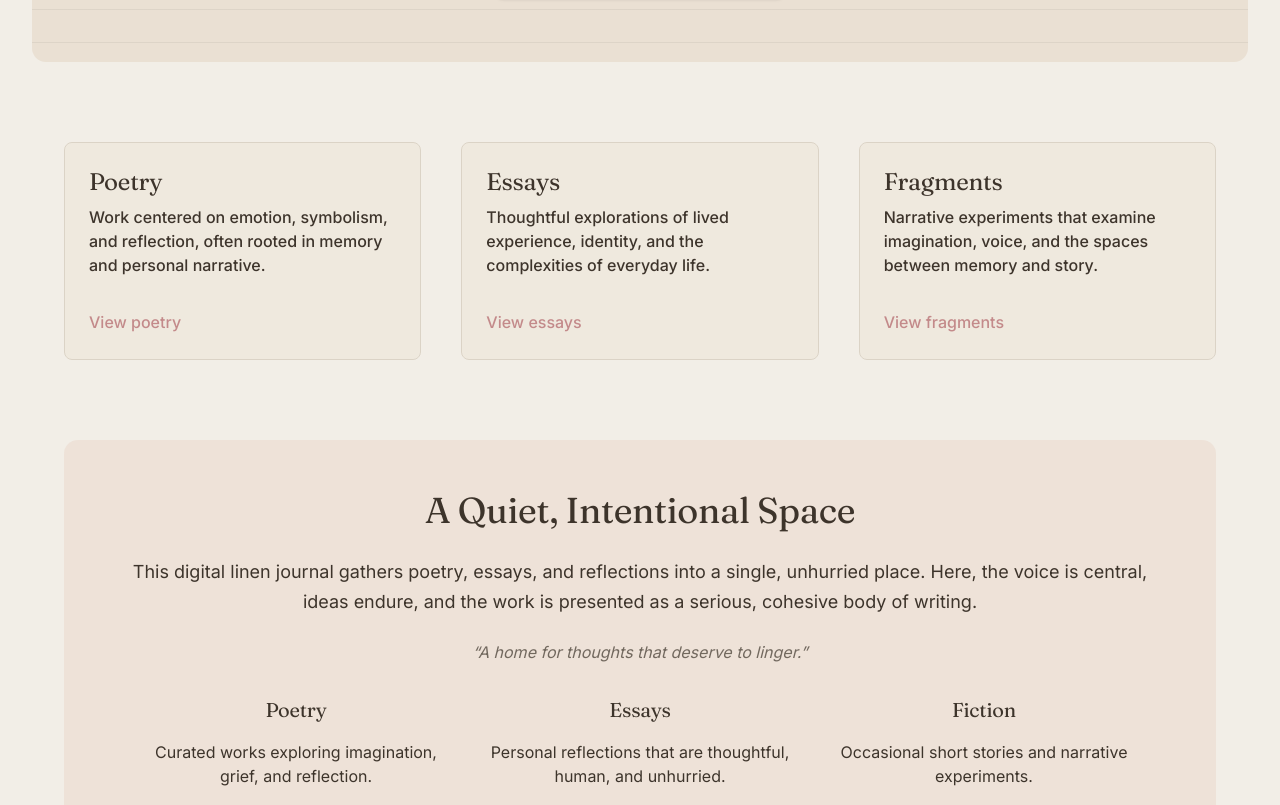
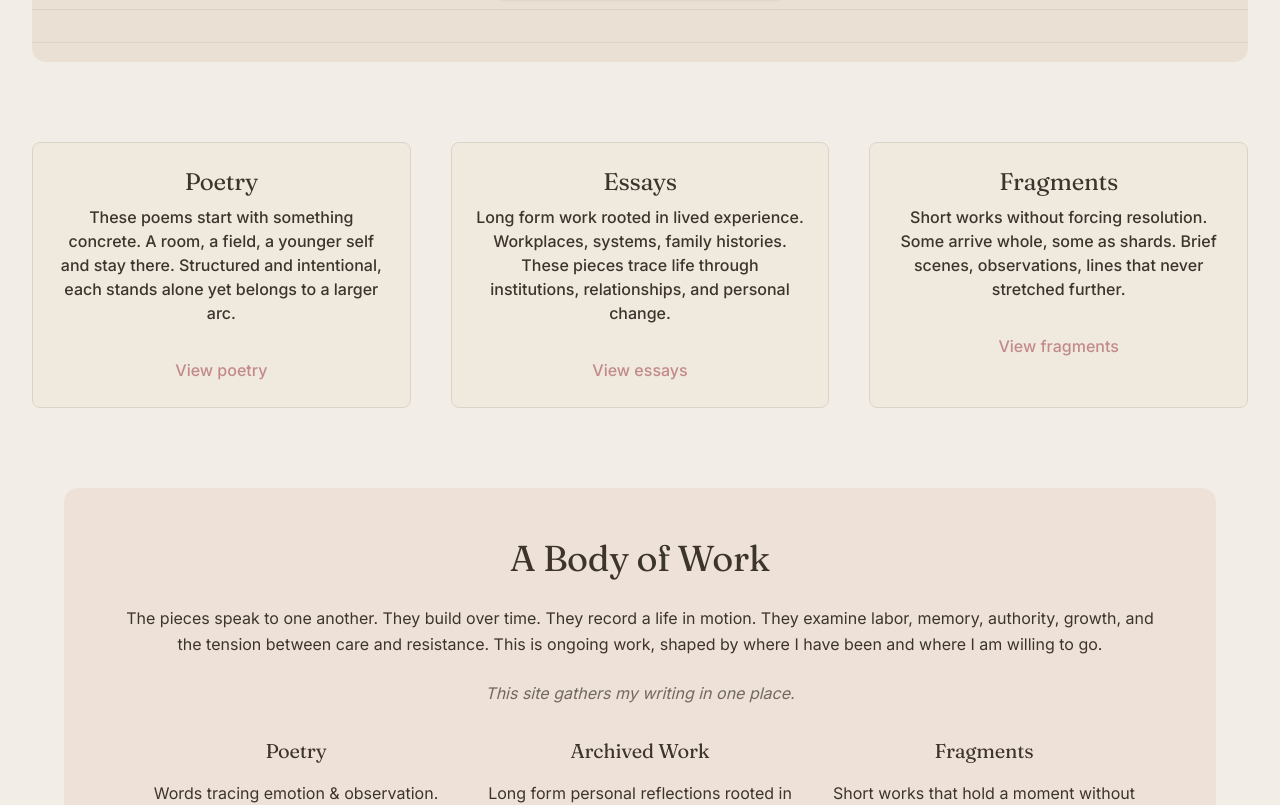
Before and after one commit to nullm0ose/lSickles-Public, a React (Vite) app: page /#/ in a window 1280 px wide. Shown: the part 502-1307 px from the top of the page. Built offline with nearby package versions, Linux system fonts and the light colour scheme.

Commit message:
Home Page Revisions 2

```diff
--- a/src/pages/Home.tsx
+++ b/src/pages/Home.tsx
@@ -67,24 +67,24 @@ export default function Home() {
       </section>
 
       {/* Featured Sections */}
-   <section className="mx-auto max-w-6xl grid grid-cols-1 md:grid-cols-3 gap-6 md:gap-10">
+   <section className="mx-auto max-w-7xl grid grid-cols-1 md:grid-cols-3 gap-6 md:gap-10">
   {[
     {
       title: "Poetry",
       description:
-        "Work centered on emotion, symbolism, and reflection, often rooted in memory and personal narrative.",
+        " These poems start with something concrete. A room, a field, a younger self and stay there. Structured and intentional, each stands alone yet belongs to a larger arc.",
       href: "poetry", // <-- no leading slash
     },
     {
       title: "Essays",
       description:
-        "Thoughtful explorations of lived experience, identity, and the complexities of everyday life.",
+        "Long form work rooted in lived experience. Workplaces, systems, family histories. These pieces trace life through institutions, relationships, and personal change.",
       href: "archive", // <-- no leading slash
     },
     {
       title: "Fragments",
       description:
-        "Narrative experiments that examine imagination, voice, and the spaces between memory and story.",
+        "Short works without forcing resolution. Some arrive whole, some as shards. Brief scenes, observations, lines that never stretched further. ",
       href: "fragments", // <-- use the actual route
     },
   ].map((item, idx) => (
@@ -94,7 +94,7 @@ export default function Home() {
       className={`
         group flex flex-col p-6 border border-border rounded-md hover:shadow-md transition-shadow bg-card/40
         opacity-0 translate-y-4 animate-fade-in-up
-        text-center md:text-left
+        text-center md:text-center
       `}
       style={{
         animationDelay: `${0.2 + idx * 0.15}s`,
@@ -102,7 +102,7 @@ export default function Home() {
         animationDuration: "0.6s",
       }}
     >
-      <h2 className="text-2xl font-instrument leading-tight mb-2 group-hover:text-primary transition-colors">
+      <h2 className="text-2xl font-instrument leading-tight mb-2 group-hover:text-primary transition-colors ">
         {item.title}
       </h2>
       <p className="text-foreground text-base">{item.description}</p>
@@ -127,18 +127,19 @@ export default function Home() {
   style={{ animationDelay: '0.7s', animationFillMode: 'forwards', animationDuration: '0.6s' }}
 >
   <h2 className="text-3xl md:text-4xl font-instrument  leading-tight">
-    A Quiet, Intentional Space
+A Body of Work
   </h2>
-  <p className="text-foreground text-base md:text-lg leading-relaxed">
-    This digital linen journal gathers poetry, essays, and reflections into a single, unhurried place.
-    Here, the voice is central, ideas endure, and the work is presented as a serious, cohesive body of writing.
+  <p className="text-foreground text-base md:text-base leading-relaxed">
+The pieces speak to one another. They build over time. They record a life in motion. They examine labor, memory, authority, growth, and the tension between care and resistance.
+
+This is ongoing work, shaped by where I have been and where I am willing to go.
   </p>
   <p className="text-foreground/70 text-sm md:text-base italic">
-    “A home for thoughts that deserve to linger.”
+    This site gathers my writing in one place.
   </p>
 
   <div className="mt-6 flex flex-col md:flex-row justify-center gap-6">
-    {["Poetry", "Essays", "Fiction"].map((type, idx) => (
+    {["Poetry", "Archived Work", "Fragments"].map((type, idx) => (
       <div
         key={type}
         className="opacity-0 translate-y-2 animate-fade-in-up"
@@ -150,9 +151,9 @@ export default function Home() {
       >
         <h3 className="font-instrument  text-lg md:text-xl">{type}</h3>
         <p className="text-foreground text-sm md:text-base max-w-xs mx-auto">
-          {type === "Poetry" && "Curated works exploring imagination, grief, and reflection."}
-          {type === "Essays" && "Personal reflections that are thoughtful, human, and unhurried."}
-          {type === "Fiction" && "Occasional short stories and narrative experiments."}
+          {type === "Poetry" && "Words tracing emotion & observation. Reduced to image and impact."}
+          {type === "Archived Work" && "Long form personal reflections rooted in lived experience."}
+          {type === "Fragments" && "Short works that hold a moment without forcing resolution."}
         </p>
       </div>
     ))}
```
